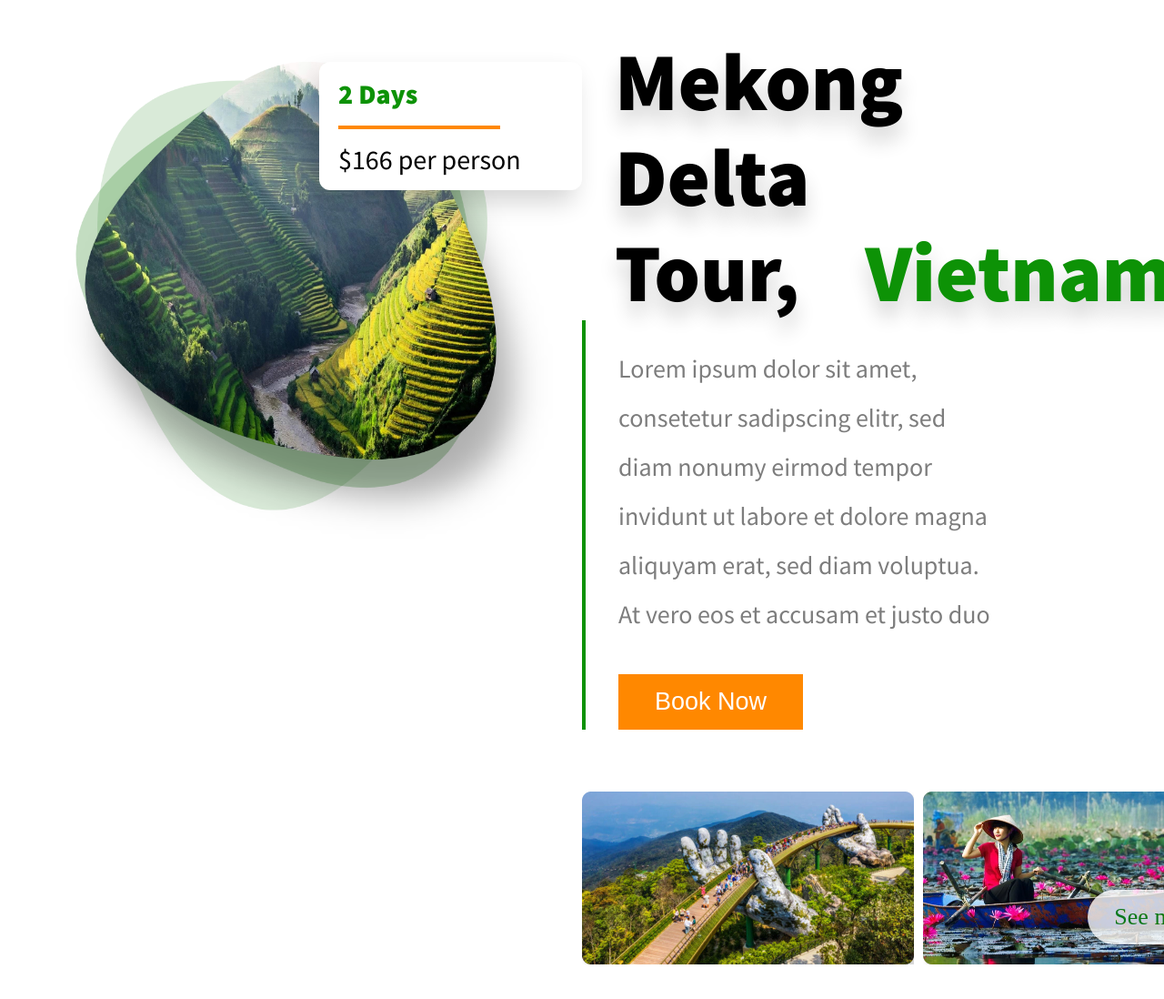
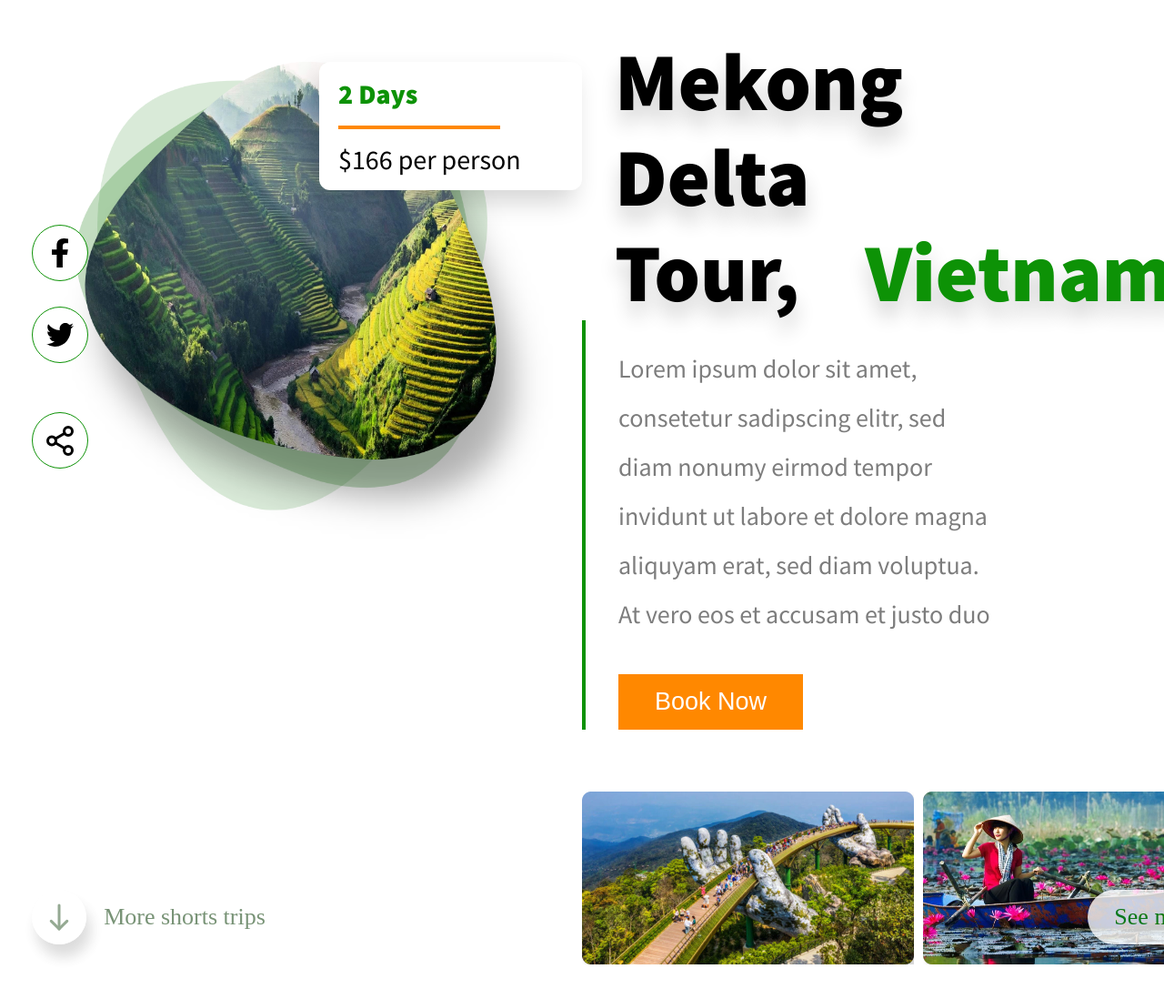
Before and after one commit to vit-krizka/q2-interview, a plain HTML site: page index.html in a window 1280 px wide. Shown: the top 1098 px of the page at 91% size. Drawn offline with Linux system fonts and the light colour scheme; a script that the page names is missing.

Commit message:
přidány tlačíka

```diff
--- a/index.html
+++ b/index.html
@@ -25,6 +25,11 @@
                 <hr id="orange-line"><br>
                 <p class="smaller">$166 per person</p>
             </div>
+            <div class="trip-button"><img src="/assets/arrow-down.svg"></img></div>
+            <div class="trip-button-text">More shorts trips</div>
+            <div class="facebook-button"><img src="/assets/facebook-black.svg"></img></div>
+            <div class="twitter-button"><img src="/assets/twitter-black.svg"></img></div>
+            <div class="faether-button"><img src="/assets/eather-share-black.svg"></img></div>
         </section>
         <section class="box rigth-block-up">
             <h1 class="bold">Mekong</h1>
@@ -39,11 +44,11 @@
             </div>
             <button id="button-book">Book Now</button>
             <div>
-                <img id="repeat-grid" src="/assets/Repeat Grid 11.svg">
+                <img id="repeat-grid" src="/assets/repeat-grid.svg">
             </div>
         </section>
         <section class="box rigth-block-down">
-            <div class="nxt-button"><img src="/assets/Arrow.svg"></img></div>
+            <div class="nxt-button"><img src="/assets/arrow-right.svg"></img></div>
             <div class="nxt-button-text">See more photos</div>
             <div class="gallery-container">
                 <div class="gallery-image">
--- a/script/script.js
+++ /dev/null
@@ -1,9 +0,0 @@
-const nxtButton = document.querySelector(".nxt-button");
-const galleryContainer = document.querySelector(".gallery-container");
-
-nxtButton.addEventListener("click", () => {
-    galleryContainer.scrollBy({
-        left: 300,
-        behavior: "smooth",
-    });
-});
--- a/style/style.css
+++ b/style/style.css
@@ -51,6 +51,26 @@ p {
     float: center;
     margin-top: 68px;
     margin-left: 10px;
+}
+
+.trip-button {
+    display: none;
+}
+
+.trip-button-text {
+    display: none;
+}
+
+.facebook-button {
+    display: none;
+}
+
+.twitter-button {
+    display: none;
+}
+
+.aether-button {
+    display: none;
 }
 
 /* LEFT BLOCK - OVERLAP BOX */
@@ -244,6 +264,83 @@ p {
         cursor: pointer;
     }
 
+    .trip-button {
+        display: block;
+        position: absolute;
+        bottom: 87px;
+        left: 35px;
+        cursor: pointer;
+        width: 60px;
+        height: 60px;
+        border-radius: 50%;
+        background: #FFFFFF 0% 0% no-repeat padding-box;
+        box-shadow: 5px 14px 15px #0000002E;
+        opacity: 0.79;
+    }
+
+    .trip-button-text {
+        display: block;
+        width: 232px;
+        height: 60px;
+        position: absolute;
+        bottom: 87px;
+        left: 87px;
+        display: flex;
+        justify-content: center;
+        align-items: center;
+        color: #789376;
+        font-size: 26px;
+        cursor: pointer;
+    }
+
+    .facebook-button {
+        display: block;
+        position: absolute;
+        top: 247px;
+        left: 35px;
+        cursor: pointer;
+        width: 60px;
+        height: 60px;
+        border: 1px solid #0D9206;
+        border-radius: 50%;
+        background: #FFFFFF 0% 0% no-repeat padding-box;
+        display: flex;
+        justify-content: center;
+        align-items: center;
+    }
+
+    .twitter-button {
+        display: block;
+        position: absolute;
+        top: 337px;
+        left: 35px;
+        cursor: pointer;
+        width: 60px;
+        height: 60px;
+        border: 1px solid #0D9206;
+        border-radius: 50%;
+        background: #FFFFFF 0% 0% no-repeat padding-box;
+        display: flex;
+        justify-content: center;
+        align-items: center;
+    }
+
+    .faether-button {
+        display: block;
+        position: absolute;
+        top: 453px;
+        left: 35px;
+        cursor: pointer;
+        width: 60px;
+        height: 60px;
+        border: 1px solid #0D9206;
+        border-radius: 50%;
+        background: #FFFFFF 0% 0% no-repeat padding-box;
+        display: flex;
+        justify-content: center;
+        align-items: center;
+    }
+
     .gallery-container {
         display: flex;
         overflow-x: scroll;
```
Also changed, not shown: Assets/Component 1 – 1.png (deleted), Assets/Component 2 – 1.svg (deleted), Assets/Vietnam-1400x500-1080x500.png (deleted), Assets/Vietnam-1400x500-1080x500@2x.png (deleted), Assets/shutterstock_1343264873-750x469.png (deleted), Assets/shutterstock_1343264873-750x469@2x.png (deleted), Assets/vietnam_foto.png (deleted), Assets/vietnam_foto@2x.png (deleted), assets/arrow-down.svg (added), assets/arrow-right.svg (renamed from assets/Arrow.svg), assets/eather-share-black.svg (added), assets/facebook-black.svg (renamed from Assets/Icon awesome-facebook-f.svg), assets/feather-share-white.svg (renamed from Assets/Icon feather-share-2.svg), assets/repeat-grid.svg (renamed from Assets/Repeat Grid 11.svg), 1 more files, 2 other files.
